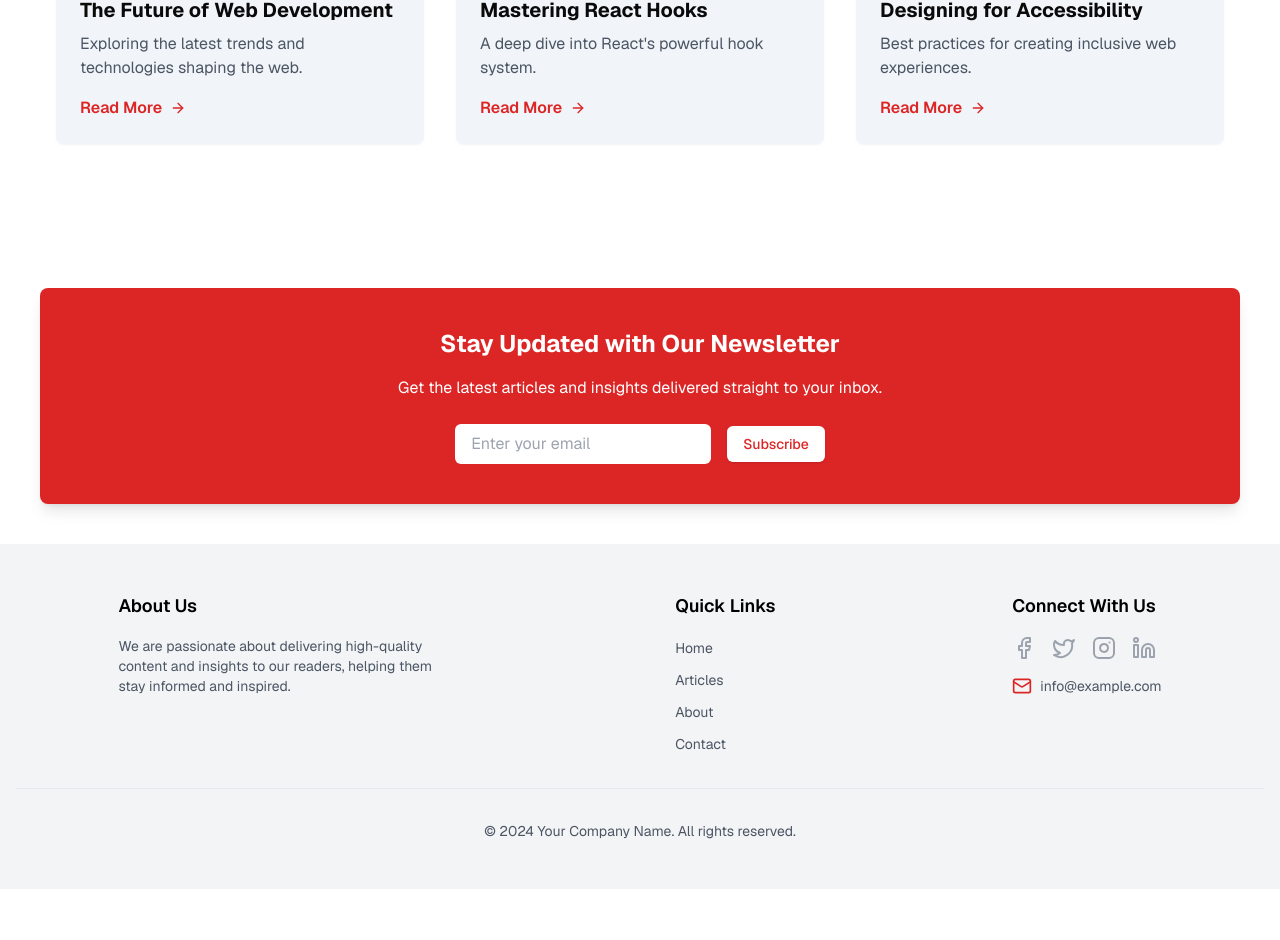
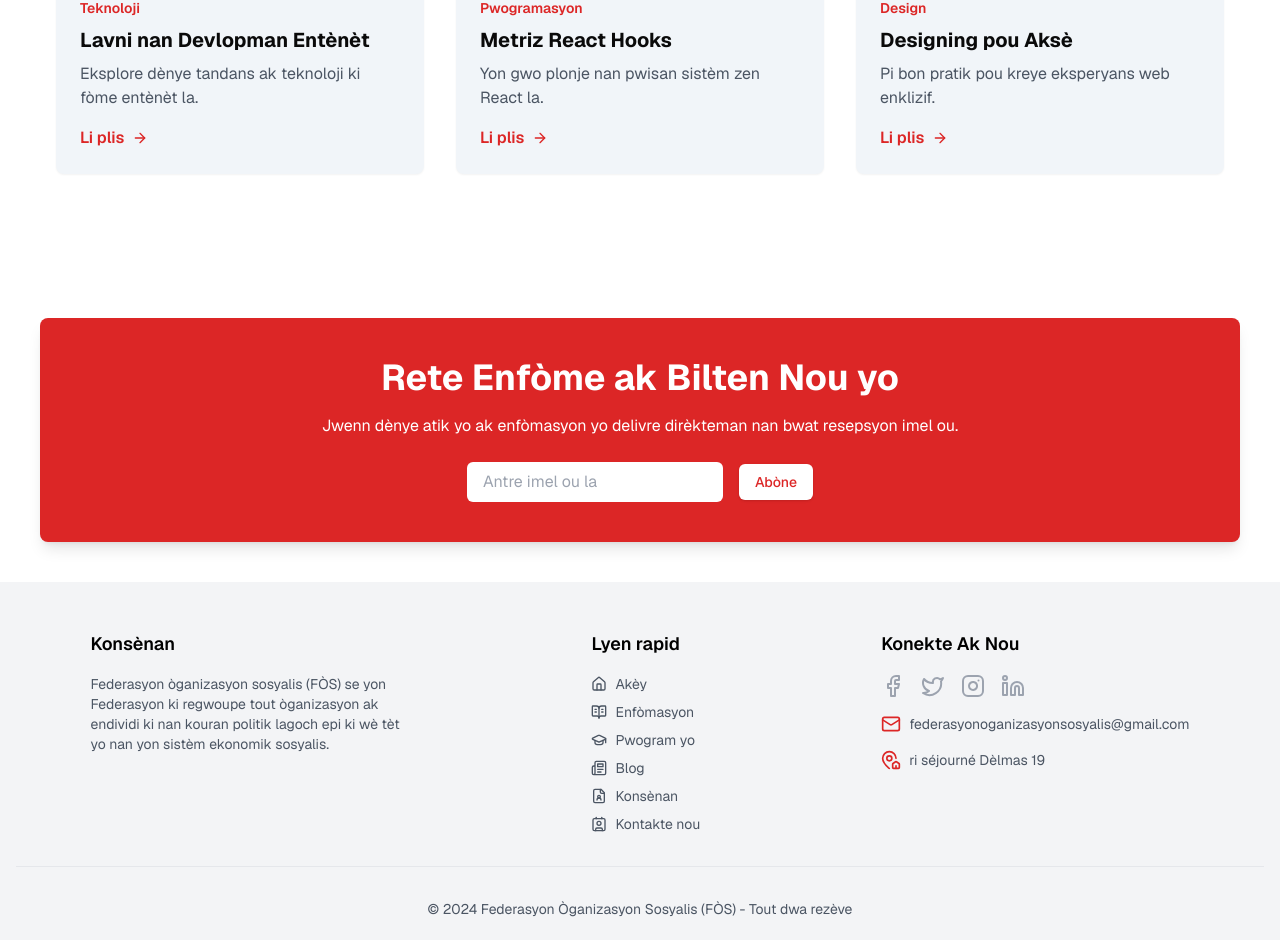
Before and after one commit to itsmrtnsn/fos, a Next.js app: page / in a window 1280 px wide. Shown: the part 1857-2797 px from the top of the page. Before the commit the page ends 2746 px from the top, so only its background shows below. Built offline with nearby package versions, Linux system fonts and the light colour scheme.

Commit message:
add placeolder text

```diff
--- a/components/call-to-action.tsx
+++ b/components/call-to-action.tsx
@@ -12,24 +12,25 @@ function CallToAction() {
         transition={{ duration: 0.5, delay: 0.2 }}
         className='text-center'
       >
-        <h3 className='text-2xl font-bold mb-4'>
-          Stay Updated with Our Newsletter
+        <h3 className='text-3xl lg:text-4xl font-bold mb-4'>
+          Rete Enfòme ak Bilten Nou yo
         </h3>
         <p className='mb-6'>
-          Get the latest articles and insights delivered straight to your inbox.
+          Jwenn dènye atik yo ak enfòmasyon yo delivre dirèkteman nan bwat
+          resepsyon imel ou.
         </p>
         <form className='flex flex-col sm:flex-row justify-center items-center gap-4'>
           <input
             type='email'
-            placeholder='Enter your email'
+            placeholder='Antre imel ou la'
             className='w-full sm:w-64 px-4 py-2 rounded-md text-gray-900 focus:outline-none focus:ring-2 focus:ring-red-400'
             required
           />
           <Button
             type='submit'
-            className='w-full sm:w-auto bg-white text-red-600 hover:bg-red-100'
+            className='w-full sm:w-auto bg-white text-primary hover:bg-red-100'
           >
-            Subscribe
+            Abòne
           </Button>
         </form>
       </motion.div>
--- a/components/footer.tsx
+++ b/components/footer.tsx
@@ -1,5 +1,12 @@
-import { Facebook, Twitter, Instagram, Linkedin, Mail } from 'lucide-react';
-import Link from 'next/link';
+import navLinks from '@/lib/nav-links';
+import {
+  Facebook,
+  Instagram,
+  Linkedin,
+  Mail,
+  MapPinHouse,
+  Twitter,
+} from 'lucide-react';
 
 export default function Footer() {
   return (
@@ -7,57 +14,30 @@ export default function Footer() {
       <div className='container mx-auto px-4 '>
         <div className='flex flex-col gap-8  lg:flex-row lg:justify-around'>
           <div className='space-y-4 w-[20rem]'>
-            <h3 className='text-lg font-semibold text-black'>About Us</h3>
+            <h3 className='text-lg font-semibold text-black'>Konsènan</h3>
             <p className='text-sm'>
-              We are passionate about delivering high-quality content and
-              insights to our readers, helping them stay informed and inspired.
+              Federasyon òganizasyon sosyalis (FÒS) se yon Federasyon ki
+              regwoupe tout òganizasyon ak endividi ki nan kouran politik lagoch
+              epi ki wè tèt yo nan yon sistèm ekonomik sosyalis.
             </p>
           </div>
           <div className='space-y-4'>
-            <h3 className='text-lg font-semibold text-black'>Quick Links</h3>
+            <h3 className='text-lg font-semibold text-black'>Lyen rapid</h3>
             <ul className='space-y-2'>
-              <li>
-                <Link
-                  href='/'
-                  className='text-sm hover:text-red-600 transition-colors'
-                >
-                  Home
-                </Link>
-              </li>
-              <li>
-                <Link
-                  href='/articles'
-                  className='text-sm hover:text-red-600 transition-colors'
-                >
-                  Articles
-                </Link>
-              </li>
-              <li>
-                <Link
-                  href='/about'
-                  className='text-sm hover:text-red-600 transition-colors'
-                >
-                  About
-                </Link>
-              </li>
-              <li>
-                <Link
-                  href='/contact'
-                  className='text-sm hover:text-red-600 transition-colors'
-                >
-                  Contact
-                </Link>
-              </li>
+              {navLinks.map((link) => (
+                <li key={link.id} className='flex items-center gap-2'>
+                  <link.icon className='h-4 w-4' />
+                  <span className='text-sm'>{link.name}</span>
+                </li>
+              ))}
             </ul>
           </div>
 
           <div className='space-y-4'>
-            <h3 className='text-lg font-semibold text-black'>
-              Connect With Us
-            </h3>
+            <h3 className='text-lg font-semibold text-black'>Konekte Ak Nou</h3>
             <div className='flex space-x-4'>
               <a
-                href='#'
+                href=''
                 aria-label='Facebook'
                 className='text-gray-400 hover:text-red-600 transition-colors'
               >
@@ -91,15 +71,21 @@ export default function Footer() {
                 href='mailto:info@example.com'
                 className='text-sm hover:text-red-600 transition-colors'
               >
-                info@example.com
+                federasyonoganizasyonsosyalis@gmail.com
               </a>
+            </div>
+            <div className='flex items-center gap-2'>
+              <MapPinHouse className='w-5 h-5 text-primary' />
+              <p className='text-sm  hover:text-primary transition-colors ease-linear duration-300'>
+                ri séjourné Dèlmas 19
+              </p>
             </div>
           </div>
         </div>
         <div className='mt-8 pt-8 border-t border-gray-200 text-center'>
           <p className='text-sm'>
-            &copy; {new Date().getFullYear()} Your Company Name. All rights
-            reserved.
+            &copy; {new Date().getFullYear()} Federasyon Òganizasyon Sosyalis
+            (FÒS) - Tout dwa rezève
           </p>
         </div>
       </div>
--- a/components/hero.tsx
+++ b/components/hero.tsx
@@ -18,9 +18,9 @@ export function Hero() {
         className='relative  overflow-hidden flex flex-col gap-4 items-center justify-center px-4'
       >
         <div className=' text-[2.6rem] -space-y-2 md:space-y-3 font-black text-primary md:text-8xl md:font-black dark:text-white text-center'>
-          <p>Enfòmasyon</p>
-          <p>Fòmasyon</p>
-          <p>Transfòmasyon</p>
+          <p>Federasyon</p>
+          <p>Òganizasyon</p>
+          <p>Sosyalis</p>
         </div>
         <div className='font-medium text-base md:font-light text-center md:text-xl dark:text-neutral-200 py-4 text-muted-foreground'>
           Yon altenativ peyi, nan grandè anperè jean Jacques Dessalines
--- a/components/latest-articles.tsx
+++ b/components/latest-articles.tsx
@@ -19,22 +19,22 @@ interface Article {
 const articles: Article[] = [
   {
     id: 1,
-    title: 'The Future of Web Development',
-    excerpt: 'Exploring the latest trends and technologies shaping the web.',
-    category: 'Technology',
+    title: 'Lavni nan Devlopman Entènèt',
+    excerpt: 'Eksplore dènye tandans ak teknoloji ki fòme entènèt la.',
+    category: 'Teknoloji',
     image: image_2,
   },
   {
     id: 2,
-    title: 'Mastering React Hooks',
-    excerpt: "A deep dive into React's powerful hook system.",
-    category: 'Programming',
+    title: 'Metriz React Hooks',
+    excerpt: 'Yon gwo plonje nan pwisan sistèm zen React la.',
+    category: 'Pwogramasyon',
     image: image_3,
   },
   {
     id: 3,
-    title: 'Designing for Accessibility',
-    excerpt: 'Best practices for creating inclusive web experiences.',
+    title: 'Designing pou Aksè',
+    excerpt: 'Pi bon pratik pou kreye eksperyans web enklizif.',
     category: 'Design',
     image: image_4,
   },
@@ -68,17 +68,17 @@ export default function LatestArticlesWithCTA() {
                 />
               </div>
               <div className='p-6 '>
-                {/* <span className='text-sm font-semibold text-red-600 mb-2 inline-block'>
+                <span className='text-sm font-semibold text-primary mb-2 inline-block'>
                   {article.category}
-                </span> */}
+                </span>
                 <h3 className='text-xl font-bold mb-2'>{article.title}</h3>
                 <p className='text-gray-600 mb-4'>{article.excerpt}</p>
                 <motion.div
                   initial={false}
                   animate={{ x: hoveredId === article.id ? 5 : 0 }}
-                  className='flex items-center text-red-600 font-semibold'
+                  className='flex items-center text-primary font-semibold'
                 >
-                  Read More
+                  Li plis
                   <ArrowRight className='ml-2 h-4 w-4' />
                 </motion.div>
               </div>
```
Also changed, not shown: app/note.txt (added).
